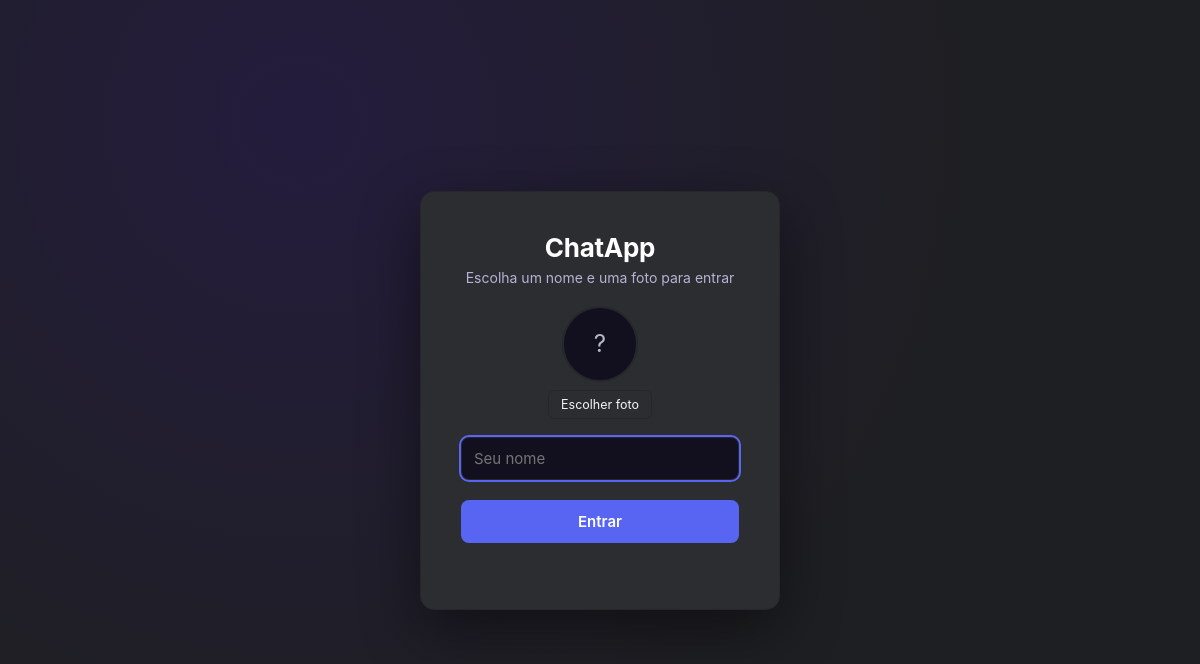
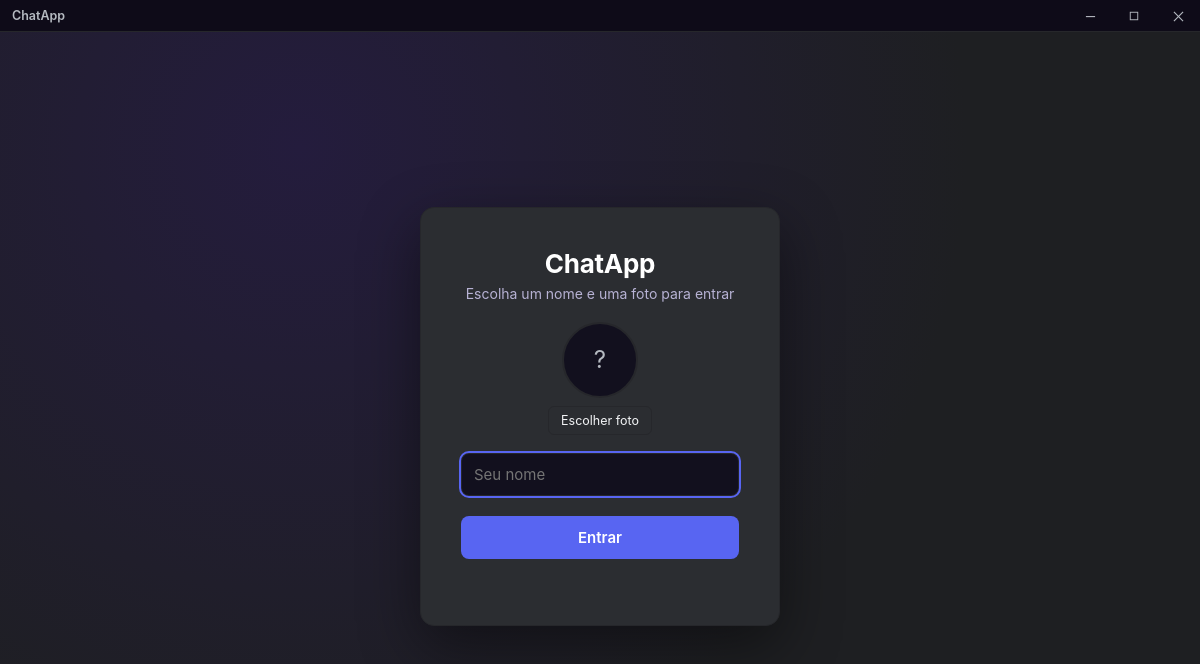
Before and after one commit to imleozzin/chatapp-desktop, an Electron app: page renderer/index.html in a window 1200 px wide. Drawn offline with nearby package versions, Linux system fonts and the light colour scheme; no server answers.

Commit message:
Add files via upload

```diff
--- a/renderer/index.html
+++ b/renderer/index.html
@@ -6,6 +6,18 @@
 <link rel="stylesheet" href="style.css" />
 </head>
 <body>
+
+  <!-- Barra de título própria (substitui a barra padrão do Windows) -->
+  <div id="titlebar" class="titlebar">
+    <div class="titlebar-drag">
+      <span class="titlebar-title">ChatApp</span>
+    </div>
+    <div class="titlebar-controls">
+      <button id="win-minimize" class="titlebar-btn" data-tooltip="Minimizar"><svg viewBox="0 0 12 12" width="11" height="11"><rect x="1" y="5.5" width="10" height="1.2" fill="currentColor"/></svg></button>
+      <button id="win-maximize" class="titlebar-btn" data-tooltip="Maximizar"><svg viewBox="0 0 12 12" width="10" height="10" fill="none" stroke="currentColor" stroke-width="1.1"><rect x="1.5" y="1.5" width="9" height="9"/></svg></button>
+      <button id="win-close" class="titlebar-btn titlebar-close" data-tooltip="Fechar"><svg viewBox="0 0 12 12" width="11" height="11" fill="none" stroke="currentColor" stroke-width="1.2"><line x1="1" y1="1" x2="11" y2="11"/><line x1="11" y1="1" x2="1" y2="11"/></svg></button>
+    </div>
+  </div>
 
   <!-- Tela de login -->
   <div id="login-screen" class="login-screen">
```
